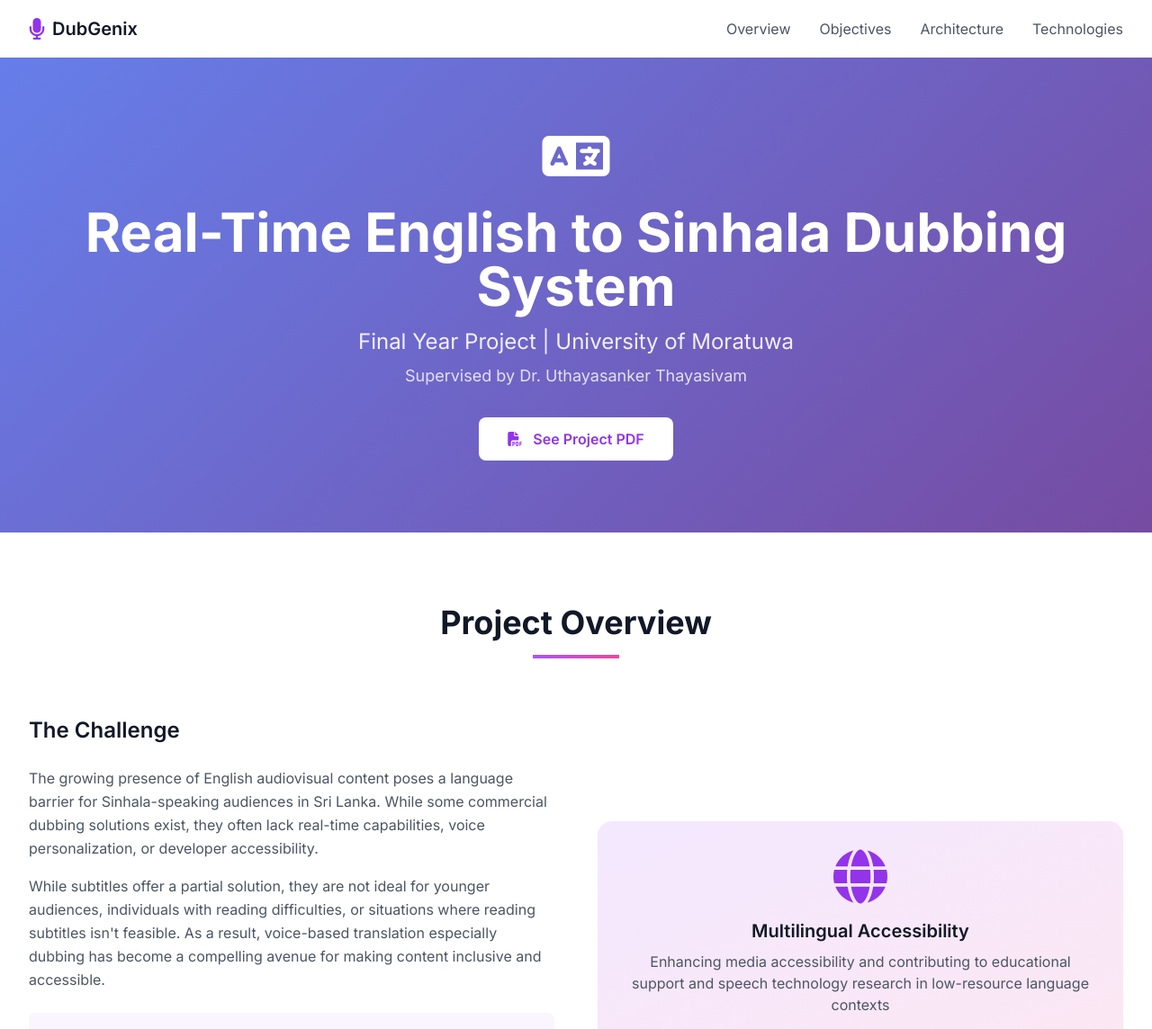
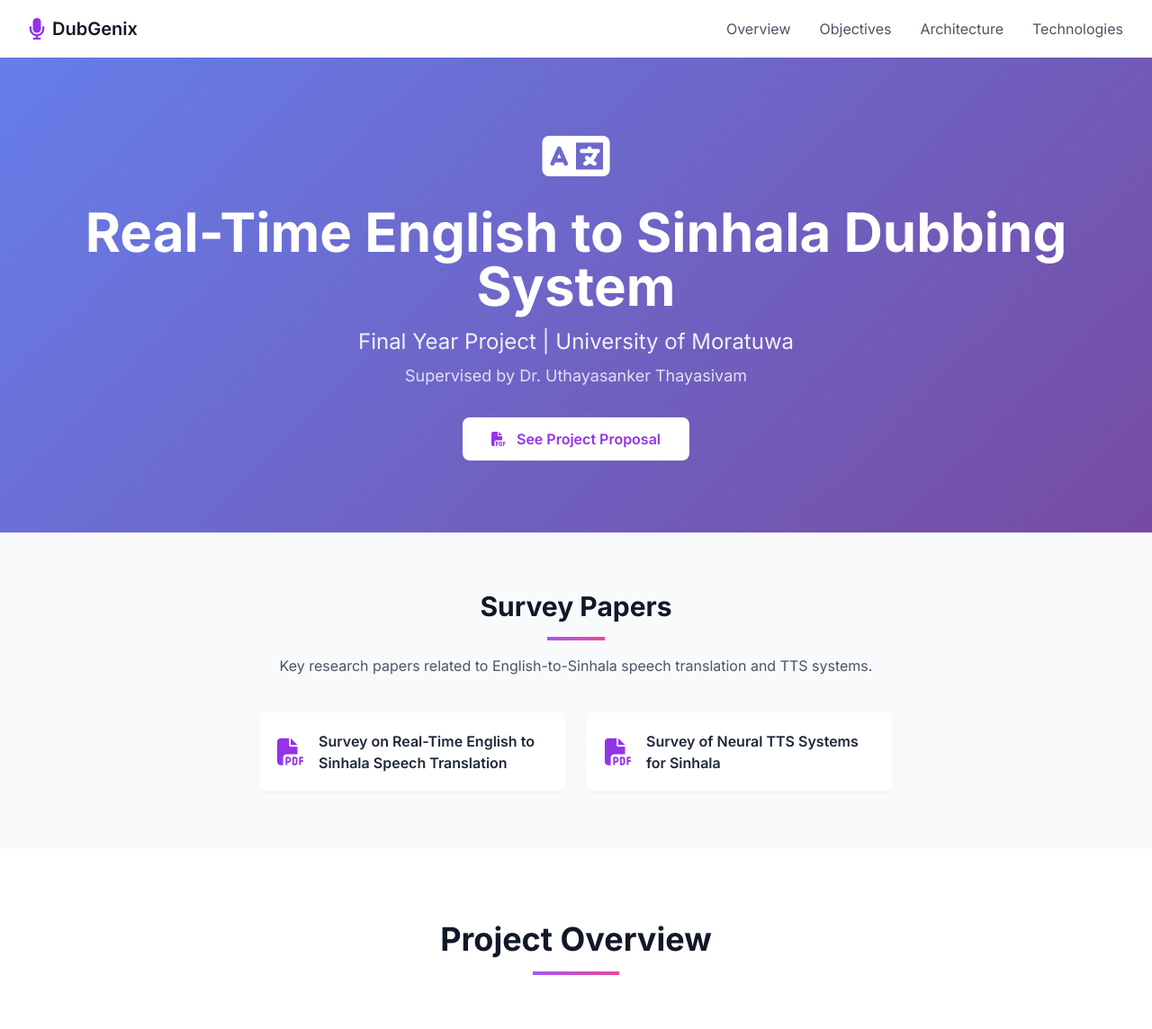
Before and after one commit to HarithaMihimal/dubgenix, a plain HTML site: page index.html in a window 1280 px wide. Shown: the top 1144 px of the page at 90% size. Drawn offline with nearby package versions, Linux system fonts and the light colour scheme.

Commit message:
Remove FYPExamplePDF.pdf and update link in index.html to point to FYPExample.pdf. Add a new section for survey papers related to English-to-Sinhala speech translation and TTS systems.

```diff
--- a/index.html
+++ b/index.html
@@ -90,10 +90,31 @@
                     Supervised by Dr. Uthayasanker Thayasivam
                 </p>
             </div>
-            <a href="FYPExamplePDF.pdf" target="_blank" class="inline-block bg-white text-purple-600 px-8 py-3 rounded-lg font-semibold hover:bg-gray-100 transition-colors">
+            <a href="FYPExample.pdf" target="_blank" class="inline-block bg-white text-purple-600 px-8 py-3 rounded-lg font-semibold hover:bg-gray-100 transition-colors">
                 <i class="fas fa-file-pdf mr-2"></i>
-                See Project PDF
+                See Project Proposal
             </a>
+        </div>
+    </section>
+
+    <!-- Survey Papers Section -->
+    <section id="survey-papers" class="py-16 bg-gray-50">
+        <div class="max-w-3xl mx-auto px-4 sm:px-6 lg:px-8">
+            <div class="text-center mb-10">
+                <h2 class="text-2xl md:text-3xl font-bold text-gray-900 mb-4">Survey Papers</h2>
+                <div class="w-16 h-1 bg-gradient-to-r from-purple-500 to-pink-500 mx-auto mb-4"></div>
+                <p class="text-gray-600">Key research papers related to English-to-Sinhala speech translation and TTS systems.</p>
+            </div>
+            <div class="grid md:grid-cols-2 gap-6">
+                <a href="Survey on Real_Time_English_to_Sinhala_Speech_Translation__A_System_Level_Review_of_Open__Source_Mod.pdf" target="_blank" class="flex items-center bg-white p-5 rounded-lg shadow-sm hover:shadow-md transition card-hover">
+                    <i class="fas fa-file-pdf text-3xl text-purple-600 mr-4"></i>
+                    <span class="font-semibold text-gray-800">Survey on Real-Time English to Sinhala Speech Translation</span>
+                </a>
+                <a href="Survey_of_Neural_TTS_Systems_for_Sinhala.pdf" target="_blank" class="flex items-center bg-white p-5 rounded-lg shadow-sm hover:shadow-md transition card-hover">
+                    <i class="fas fa-file-pdf text-3xl text-purple-600 mr-4"></i>
+                    <span class="font-semibold text-gray-800">Survey of Neural TTS Systems for Sinhala</span>
+                </a>
+            </div>
         </div>
     </section>
 
```
Also changed, not shown: 4 other files.
